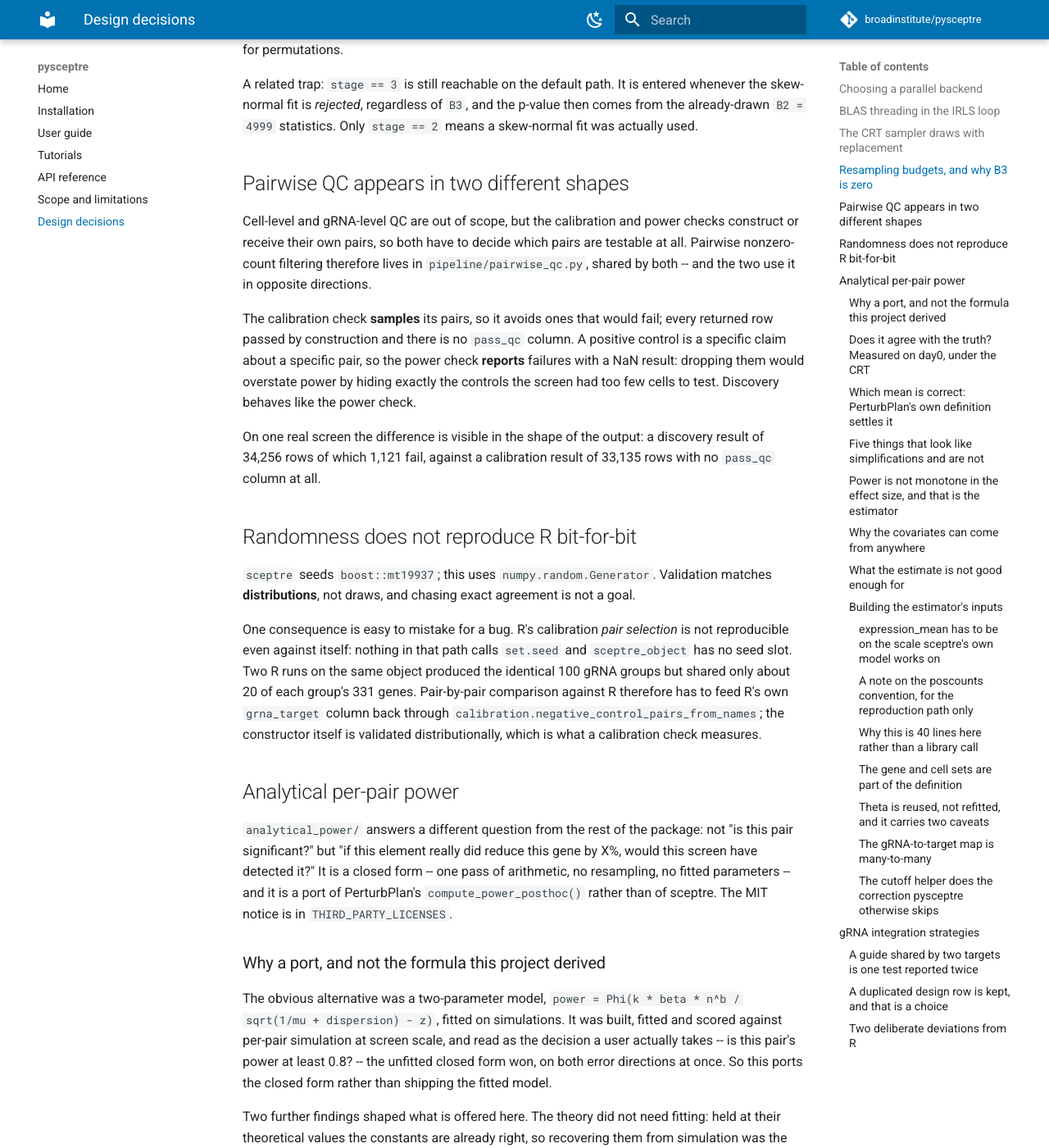
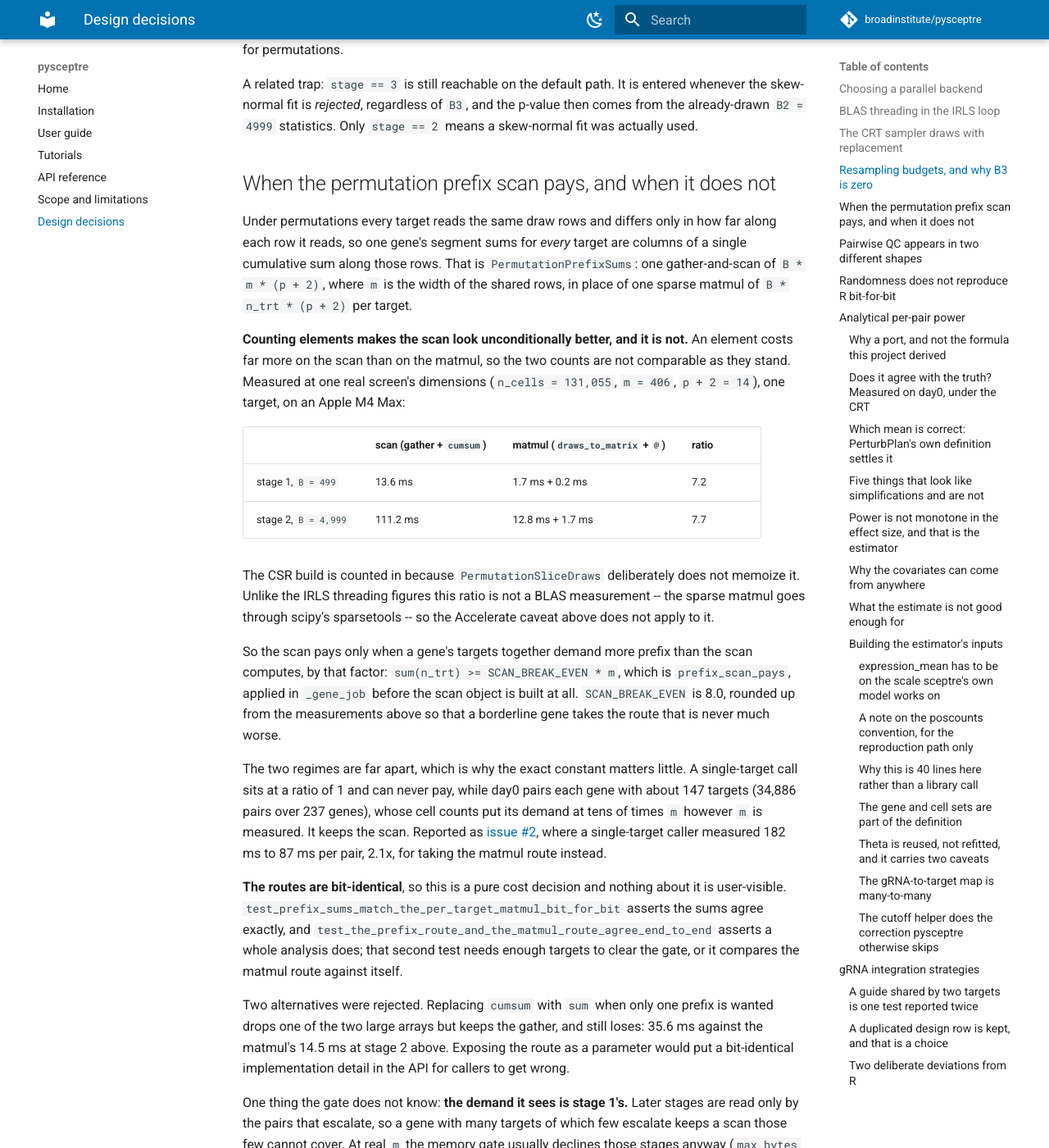
Before and after one commit to broadinstitute/pysceptre, an MkDocs documentation site: the page built from docs/design.md, in a window 1280 px wide and 1400 px high, scrolled down 2615 px. Shown: the whole window at 82% size. Built offline with MkDocs 1.6.1 and Material for MkDocs 9.7.7, drawn with Linux system fonts in a browser that asks for light colours; comment, search, counter and statistics services are not loaded; some of the changed text lies outside the part shown.

Commit message:
FIX the permutation prefix scan paying 6-7x for a single-target call
`PermutationPrefixSums` computes one gene's segment sums for every target
at once, in place of a sparse matmul per target. Counting elements says
that is unconditionally cheaper. It is not: a scanned element costs about
eight times what the matmul spends on one, so the scan pays only when
enough targets read it. A gene tested against a single target computed the
running sum of all `m` prefixes to read the one at `n_trt == m`.

`prefix_scan_pays` is the gate, `sum(n_trt) >= SCAN_BREAK_EVEN * m`, and
`_gene_job` consults it before building the scan at all. Below it the
existing `None` route to the draw matrix takes over, unchanged. The two
routes are bit-identical, so no result moves; a single-target call gets
about 2x.

Measured at the reported dimensions (n_cells 131,055, m 406, p + 2 = 14,
Apple M4 Max): 7.2x at stage 1 and 7.7x at stage 2. day0 pairs each gene
with about 147 targets and keeps the scan. `docs/design.md` has the table,
the two rejected alternatives, and the one thing the gate cannot know.

The agreement test moves from five targets to ten: five is under the gate,
so both of its runs would have taken the matmul route and it would have
compared a route against itself.

Reported as #2.

Co-Authored-By: Claude Opus 5 (1M context) <noreply@anthropic.com>

```diff
--- a/docs/design.md
+++ b/docs/design.md
@@ -76,8 +76,8 @@ worker per chunk, costing more than the parallelism saves.
     unconditionally, on the strength of `1.85x with threads, 3.54x with
     processes`. That was measured on a per-pair gather (`D[:, flat_idxs]`
     plus `reduceat`) which held the GIL and **no longer exists** -- the
-    statistic is now a sparse matmul, and permutations reach it through a
-    prefix scan. Both release the GIL. The old figure survived in a
+    statistic is now a sparse matmul, which permutations reach through a
+    prefix scan where that is the cheaper route. Both release the GIL. The old figure survived in a
     docstring for months across a change that reversed it, which is the
     reason this page exists.
 
@@ -122,6 +122,67 @@ A related trap: `stage == 3` is still reachable on the default path. It is
 entered whenever the skew-normal fit is *rejected*, regardless of `B3`, and
 the p-value then comes from the already-drawn `B2 = 4999` statistics. Only
 `stage == 2` means a skew-normal fit was actually used.
+
+## When the permutation prefix scan pays, and when it does not
+
+Under permutations every target reads the same draw rows and differs only in
+how far along each row it reads, so one gene's segment sums for *every*
+target are columns of a single cumulative sum along those rows. That is
+`PermutationPrefixSums`: one gather-and-scan of `B * m * (p + 2)`, where `m`
+is the width of the shared rows, in place of one sparse matmul of
+`B * n_trt * (p + 2)` per target.
+
+**Counting elements makes the scan look unconditionally better, and it is
+not.** An element costs far more on the scan than on the matmul, so the two
+counts are not comparable as they stand. Measured at one real screen's
+dimensions (`n_cells = 131,055`, `m = 406`, `p + 2 = 14`), one target, on an
+Apple M4 Max:
+
+| | scan (gather + `cumsum`) | matmul (`draws_to_matrix` + `@`) | ratio |
+|---|---|---|---|
+| stage 1, `B = 499`   | 13.6 ms  | 1.7 ms + 0.2 ms  | 7.2 |
+| stage 2, `B = 4,999` | 111.2 ms | 12.8 ms + 1.7 ms | 7.7 |
+
+The CSR build is counted in because `PermutationSliceDraws` deliberately does
+not memoize it. Unlike the IRLS threading figures this ratio is not a BLAS
+measurement -- the sparse matmul goes through scipy's sparsetools -- so the
+Accelerate caveat above does not apply to it.
+
+So the scan pays only when a gene's targets together demand more prefix than
+the scan computes, by that factor: `sum(n_trt) >= SCAN_BREAK_EVEN * m`, which
+is `prefix_scan_pays`, applied in `_gene_job` before the scan object is built
+at all. `SCAN_BREAK_EVEN` is 8.0, rounded up from the measurements above so
+that a borderline gene takes the route that is never much worse.
+
+The two regimes are far apart, which is why the exact constant matters little.
+A single-target call sits at a ratio of 1 and can never pay, while day0 pairs
+each gene with about 147 targets (34,886 pairs over 237 genes), whose cell
+counts put its demand at tens of times `m` however `m` is measured. It keeps
+the scan. Reported as
+[issue #2](https://github.com/broadinstitute/pysceptre/issues/2), where a
+single-target caller measured 182 ms to 87 ms per pair, 2.1x, for taking the
+matmul route instead.
+
+**The routes are bit-identical**, so this is a pure cost decision and nothing
+about it is user-visible. `test_prefix_sums_match_the_per_target_matmul_bit_for_bit`
+asserts the sums agree exactly, and
+`test_the_prefix_route_and_the_matmul_route_agree_end_to_end` asserts a whole
+analysis does; that second test needs enough targets to clear the gate, or it
+compares the matmul route against itself.
+
+Two alternatives were rejected. Replacing `cumsum` with `sum` when only one
+prefix is wanted drops one of the two large arrays but keeps the gather, and
+still loses: 35.6 ms against the matmul's 14.5 ms at stage 2 above. Exposing
+the route as a parameter would put a bit-identical implementation detail in
+the API for callers to get wrong.
+
+One thing the gate does not know: **the demand it sees is stage 1's.** Later
+stages are read only by the pairs that escalate, so a gene with many targets
+of which few escalate keeps a scan those few cannot cover. At real `m` the
+memory gate usually declines those stages anyway (`max_bytes` refuses day0's
+stage 2 by a factor of 3.6), and the escalating fraction is not knowable
+before the pairs are tested, so the over-estimate is left rather than guessed
+at.
 
 ## Pairwise QC appears in two different shapes
 
```
Also changed, not shown: CHANGELOG.md (+16 -0 lines), 3 other files.
